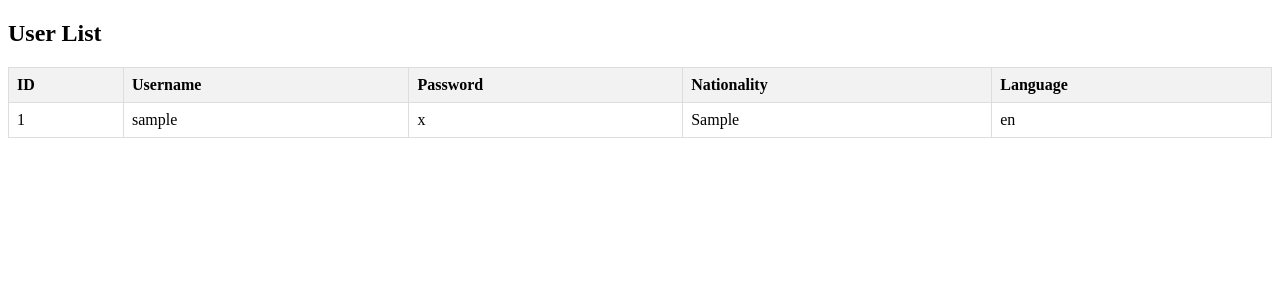
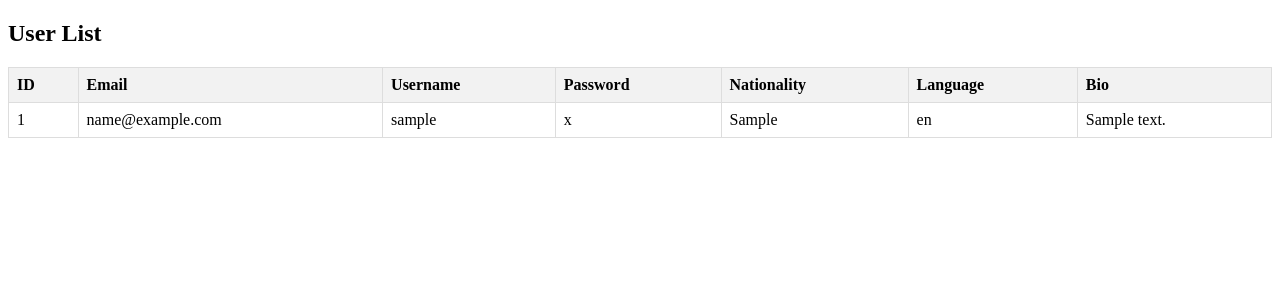
Before and after one commit to KalebE36/HACKATHON-OSC, a Flask app: page /users in a window 1280 px wide. Shown: the top 300 px of the page. Run offline with Flask 3, Linux system fonts and the light colour scheme; tables that the repository leaves empty hold one stand-in row (values such as "Sample post").

Commit message:
more fields

```diff
--- a/login.py
+++ b/login.py
@@ -12,10 +12,12 @@ socketio = SocketIO(app, cors_allowed_origins="*")
 class User(db.Model):
     __tablename__ = 'users'
     id = db.Column(db.Integer, primary_key=True)
+    email = db.Column(db.String(100), unique=True, nullable=False)
     username = db.Column(db.String(50), unique=True, nullable=False)
     password = db.Column(db.String(100), nullable=False)
     language = db.Column(db.String(40), nullable=False)
     nationality = db.Column(db.String(50), nullable=False)
+    bio = db.Column(db.String(300), nullable=True)
 
 @app.route('/login', methods=['GET', 'POST'])
 def login_page():
@@ -54,18 +56,21 @@ def profile():
 def signup():
     if request.method == 'POST':
         # Handle form submission
+        email = request.form['email']
         username = request.form['username']
         password = request.form['password']
         nationality = request.form['nationality']
         language = request.form['language']
+        bio = request.form['bio']
 
-        # Check if the username already exists
+
+    # Check if the username already exists
         existing_user = User.query.filter_by(username=username).first()
         if existing_user:
-            return 'Username already exists!'
+            return 'Username or Password already exists!'
 
         # Create a new user
-        new_user = User(username=username, password=password, nationality=nationality, language=language)
+        new_user = User(email=email, username=username, password=password, nationality=nationality, language=language, bio=bio)
         db.session.add(new_user)
         db.session.commit()
 
--- a/templates/signup.html
+++ b/templates/signup.html
@@ -8,6 +8,8 @@
 <body>
 <h2>Sign Up</h2>
 <form action="/signup" method="POST">
+    <label for="email">Email:</label><br>
+    <input type="text" id="email" name="email" required><br>
     <label for="username">Username:</label><br>
     <input type="text" id="username" name="username" required><br>
     <label for="password">Password:</label><br>
@@ -16,6 +18,8 @@
     <input type="text" id="nationality" name="nationality" required><br>
     <label for="language">Language:</label><br>
     <input type="text" id="language" name="language" required><br><br>
+    <label for="bio">Bio:</label><br>
+    <input type="text" id="bio" name="bio" required><br><br>
     <input type="submit" value="Sign Up">
 </form>
 </body>
--- a/templates/users.html
+++ b/templates/users.html
@@ -25,20 +25,26 @@
     <thead>
     <tr>
         <th>ID</th>
+        <th>Email</th>
         <th>Username</th>
         <th>Password</th>
         <th>Nationality</th>
         <th>Language</th>
+        <th>Bio</th>
+
     </tr>
     </thead>
     <tbody>
     {% for user in users %}
     <tr>
         <td>{{ user.id }}</td>
+        <td>{{ user.email }}</td>
         <td>{{ user.username }}</td>
         <td>{{ user.password }}</td>
         <td>{{ user.nationality }}</td>
         <td>{{ user.language }}</td>
+        <td>{{ user.bio }}</td>
+
     </tr>
     {% endfor %}
     </tbody>
```
Also changed, not shown: instance/test.db.
